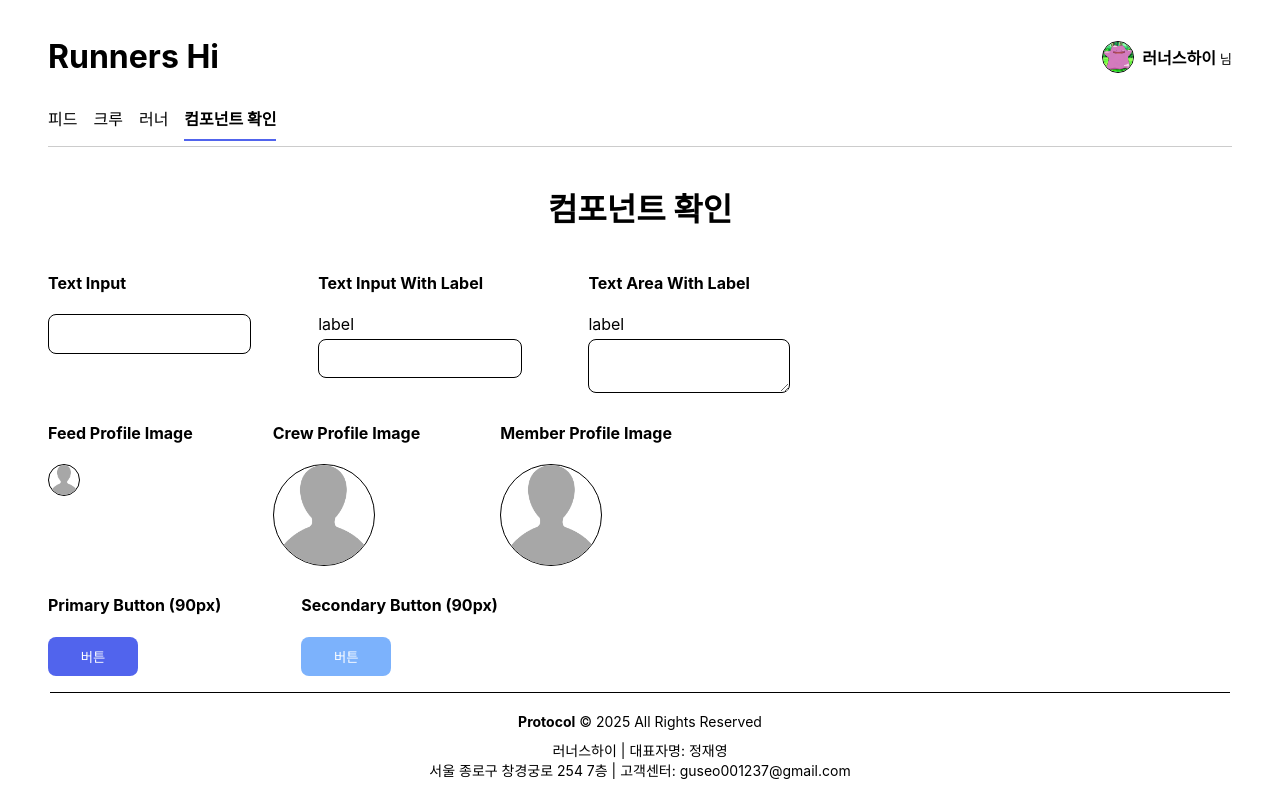
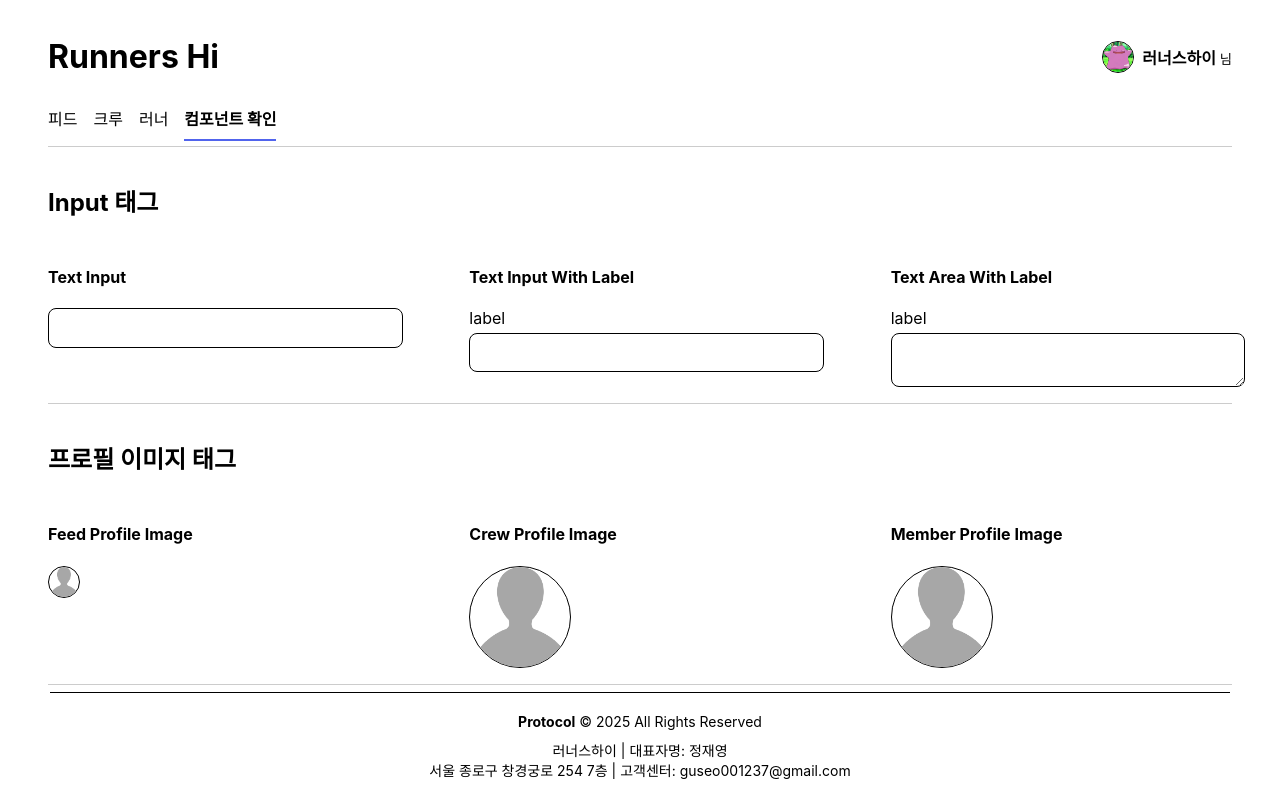
Before and after one commit to RocketDDan/frontend, a React (Create React App) app: page /component in a window 1280 px wide. Built offline with nearby package versions, Linux system fonts and the light colour scheme; no server answers.

Commit message:
style: 같은 컴퍼넌트들은 같은 행에 있게 하고 가로 길이가 골고루 설정되도록 함

```diff
--- a/src/page/ComponentPage.jsx
+++ b/src/page/ComponentPage.jsx
@@ -1,7 +1,7 @@
 import { TextAreaWithLabel, TextInput, TextInputWithLabel } from "../components/base/Input";
 import { FeedProfileImage, CrewProfileImage, MemberProfileImage } from "../components/profile/ProfileImage";
 import { PrimaryBigButton, PrimaryButton, SecondaryBigButton, SecondaryButton } from "../components/base/Button";
-import { BasicTable } from "../components/base/Table";
+import { BasicTable, TableWithNoLine } from "../components/base/Table";
 import { SquareFeed } from "../components/feed/SquareFeed";
 
 import MetamongImage from "../assets/images/metamong.jpeg"
@@ -11,7 +11,6 @@ import Number from "../example/Number";
 const HomePage = () => {
     return (
         <div>
-            <h1>컴포넌트 확인</h1>
             <div style={{
                 textAlign: "start",
                 display: "flex",
@@ -19,58 +18,66 @@ const HomePage = () => {
                 gap: "0.5rem",
             }}>
                 {/* INPUT */}
+                <h2>Input 태그</h2>
                 <div style={{ display: 'flex', justifyContent: 'start', gap: '5rem' }}>
-                    <div>
+                    <div style={{ flex: '1'}}>
                         <h4>Text Input</h4>
                         <TextInput />
                     </div>
-                    <div>
+                    <div style={{ flex: '1'}}>
                         <h4>Text Input With Label</h4>
                         <TextInputWithLabel />
                     </div>
-                    <div>
+                    <div style={{ flex: '1'}}>
                         <h4>Text Area With Label</h4>
                         <TextAreaWithLabel />
                     </div>
                 </div>
+                <hr style={{ border: "none", borderBottom: "1px solid #ccc", margin: "8px 0" }}/>
                 {/* 프로필 이미지 */}
+                <h2>프로필 이미지 태그</h2>
                 <div style={{ display: 'flex', justifyContent: 'start', gap: '5rem' }}>
-                    <div>
+                    <div style={{ flex: '1'}}>
                         <h4>Feed Profile Image</h4>
                         <FeedProfileImage />
                     </div>
-                    <div>
+                    <div style={{ flex: '1'}}>
                         <h4>Crew Profile Image</h4>
                         <CrewProfileImage />
                     </div>
-                    <div>
+                    <div style={{ flex: '1'}}>
                         <h4>Member Profile Image</h4>
                         <MemberProfileImage />
                     </div>
                 </div>
+                <hr style={{ border: "none", borderBottom: "1px solid #ccc", margin: "8px 0" }}/>
                 {/* 버튼 */}
+                <h2>button 태그</h2>
                 <div style={{ display: 'flex', justifyContent: 'start', gap: '5rem' }}>
-                    <div>
+                    <div style={{ flex: '1'}}>
                         <h4>Primary Button (90px)</h4>
                         <PrimaryButton width="90px" />
                     </div>
-                    <div>
+                    <div style={{ flex: '1'}}>
                         <h4>Secondary Button (90px)</h4>
                         <SecondaryButton width="90px" />
                     </div>
                 </div>
                 <div style={{ display: 'flex', justifyContent: 'start', gap: '5rem' }}>
-                    <div>
+                    <div style={{ flex: '1'}}>
                         <h4>Primary Big Button (120px)</h4>
                         <PrimaryBigButton width="120px" />
                     </div>
-                    <div>
+                    <div style={{ flex: '1'}}>
                         <h4>Secondary Big Button (120px)</h4>
                         <SecondaryBigButton width="120px" />
                     </div>
                 </div>
+                <hr style={{ border: "none", borderBottom: "1px solid #ccc", margin: "8px 0" }}/>
                 {/* 테이블 */}
-                <div>
+                <h2>table 태그</h2>
+                <div style={{ display: 'flex', justifyContent: 'start', gap: '5rem' }}>
+                    <div style={{ flex: '1'}}>
                         <h4>테이블</h4>
                         <BasicTable
                             headers={['컬럼1', '컬럼2', '컬럼3', '컬럼4']}
@@ -84,11 +91,32 @@ const HomePage = () => {
                             ]}
                         />
                     </div>
+                    <div style={{ flex: '1'}}>
+                        <h4>선 없는 테이블</h4>
+                        <TableWithNoLine
+                            headers={['컬럼1', '컬럼2', '컬럼3', '컬럼4']}
+                            keys={['key1', 'key2', 'key3', 'key4']}
+                            data={[
+                                { 'key1': '값1', 'key2': '값2', 'key3': '값3', 'key4': '값4' },
+                                { 'key1': '값1', 'key2': '값2', 'key3': '값3', 'key4': '값4' },
+                                { 'key1': '값1', 'key2': '값2', 'key3': '값3', 'key4': '값4' },
+                                { 'key1': '값1', 'key2': '값2', 'key3': '값3', 'key4': '값4' },
+                                { 'key1': '값1', 'key2': '값2', 'key3': '값3', 'key4': '값4' },
+                            ]}
+                        />
+                    </div>
+                </div>
+                <hr style={{ border: "none", borderBottom: "1px solid #ccc", margin: "8px 0" }}/>
                 {/* 피드 */}
+                <h2>피드 태그</h2>
                 <div>
                     <h4>사각 피드 (140px)</h4>
                     <SquareFeed url={MetamongImage} />
                 </div>
+                <hr style={{ border: "none", borderBottom: "1px solid #ccc", margin: "8px 0" }}/>
+                {/* 예제 */}
+                <Coffee />
+                <Number />
             </div>
         </div>
     )
```
Lines whose indentation alone changed are shown as unchanged.
